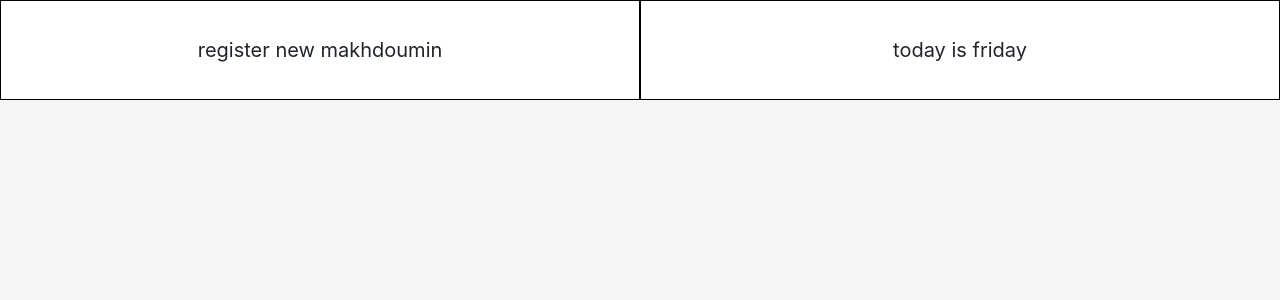
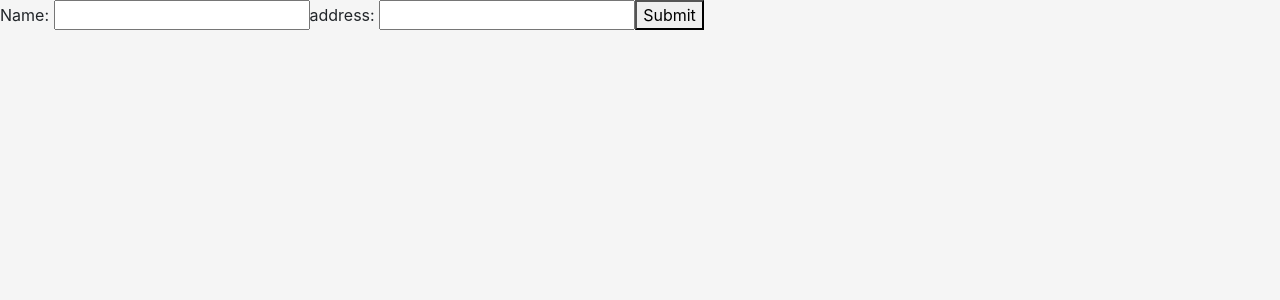
Before and after one commit to karimmahrouskamil/serviceOfLightAngularRegisterationForm, an Angular app in the folder serviceOfLightRegistration/: page /register in a window 1280 px wide. Shown: the top 300 px of the page. Built offline with nearby package versions, Linux system fonts and the light colour scheme.

Commit message:
reactive form

```diff
--- a/serviceOfLightRegistration/src/app/app.component.html
+++ b/serviceOfLightRegistration/src/app/app.component.html
@@ -1,8 +1,16 @@
 <div class="container-of-dashboard">
 
+  <form [formGroup]="makhdouminForm" (ngSubmit)="onSubmit()">
+    <label for="name">
+      Name:
+      <input type="text" formControlName="name">
+    </label>
+    <label for="address">
+      address:
+      <input type="text" formControlName="address">
+    </label>
+    <button type="submit" [disabled]="!makhdouminForm.valid">Submit</button>
+  </form>
 
 
-  <div class="cards-dashboard">register new makhdoumin</div>
-  <div class="cards-dashboard">today is friday</div>
-
 </div>
--- a/serviceOfLightRegistration/src/app/app.component.ts
+++ b/serviceOfLightRegistration/src/app/app.component.ts
@@ -1,10 +1,28 @@
-import { Component } from '@angular/core';
-
+import { Component, OnInit } from '@angular/core';
+import { Router } from '@angular/router';
+import { FormControl, FormGroup } from '@angular/forms';
 @Component({
   selector: 'app-root',
   templateUrl: './app.component.html',
   styleUrls: ['./app.component.scss']
 })
-export class AppComponent {
-  public isCollapsed = false;
+export class AppComponent implements OnInit {
+  makhdouminForm: FormGroup;
+
+constructor(public router: Router) {
+
 }
+
+ngOnInit() {
+this.makhdouminForm = new FormGroup({
+    name : new FormControl(''),
+    address:  new FormControl('')
+});
+}
+
+// tslint:disable-next-line:no-trailing-whitespace
+onSubmit() {
+console.log(this.makhdouminForm.value);
+
+}
+}
--- a/serviceOfLightRegistration/src/app/app.module.ts
+++ b/serviceOfLightRegistration/src/app/app.module.ts
@@ -1,6 +1,6 @@
 import { BrowserModule } from '@angular/platform-browser';
 import { NgModule } from '@angular/core';
-
+import { ReactiveFormsModule } from '@angular/forms';
 import { AppComponent } from './app.component';
 import { RegistrationComponent } from './registration/registration.component';
 // import {NgbModule} from '@ng-bootstrap/ng-bootstrap';
@@ -11,8 +11,8 @@ import { AppRoutingModule } from './app-routing-module';
     RegistrationComponent
   ],
   imports: [
-    AppRoutingModule,
-    BrowserModule
+
+    BrowserModule, AppRoutingModule, ReactiveFormsModule
   ],
   providers: [],
   bootstrap: [AppComponent]
```
